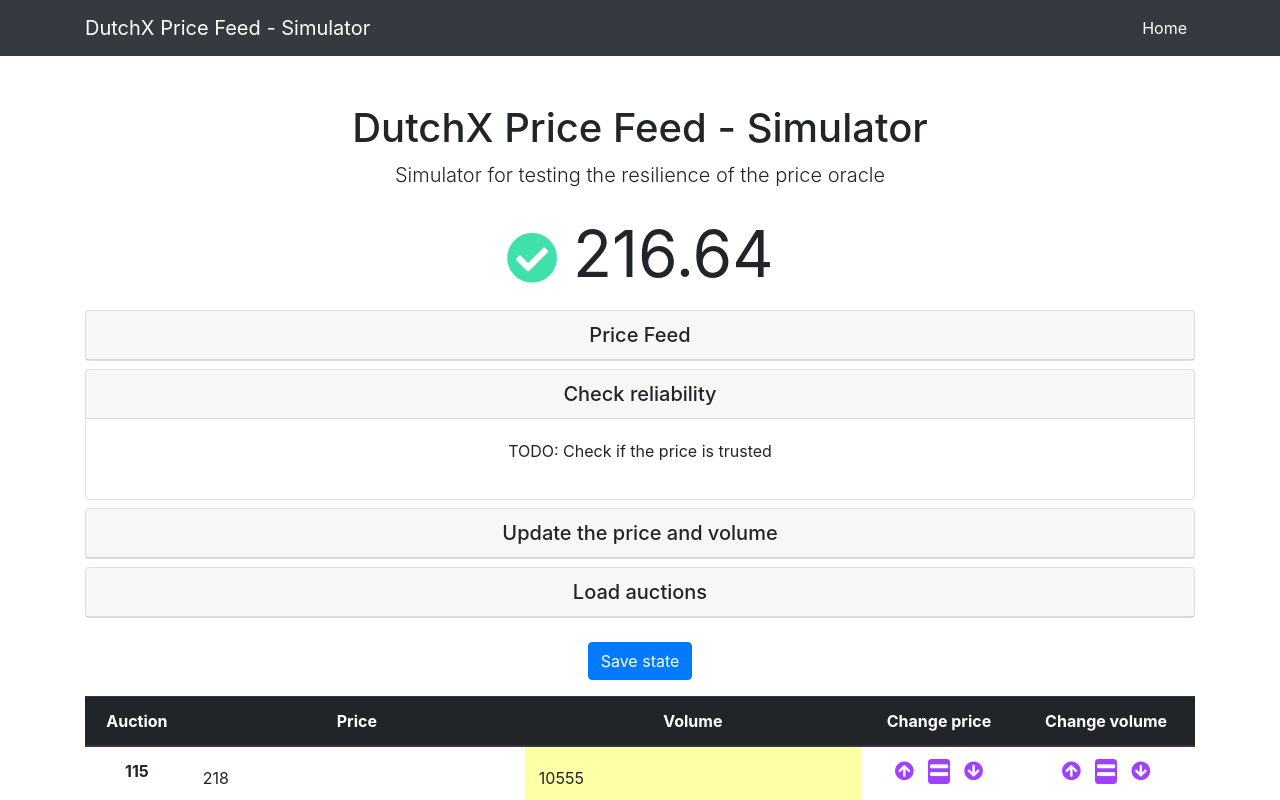
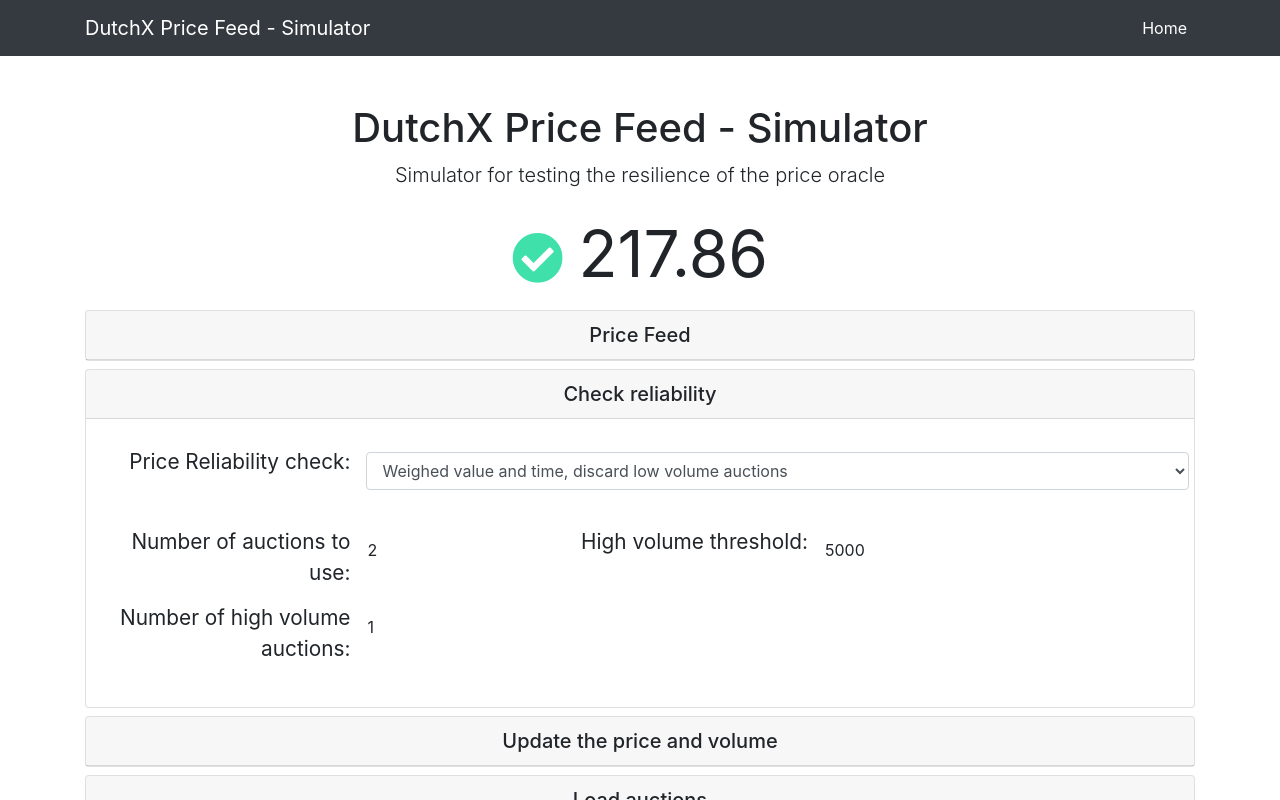
Before and after one commit to anxolin/-dx-price-feed-simulator, a React (Create React App) app: page / in a window 1280 px wide. Both pictures are taken after a click on the element "Check reliability". Shown: the top 800 px of the page. Built offline with nearby package versions, Linux system fonts and the light colour scheme.

Commit message:
Implement has relible price

```diff
--- a/src/PriceSimulator.js
+++ b/src/PriceSimulator.js
@@ -1,7 +1,8 @@
 import React, { Component } from 'react'
 import priceUtils from './priceUtils'
 const AUCTIONS = 15
-const NUM_AUCTIONS_TO_USE_DEFAULT = 10
+const NUM_AUCTIONS_TO_USE_DEFAULT = 2
+const MIN_NUM_OF_HIGH_VOLUME_AUCTIONS = 1
 const HIGH_VOLUME_THRESHOLD_DEFAULT = 5000
 const WEIGHED_VOLUME_CONSTANT = 100
 const WEIGHED_TIME_CONSTANT = 100
@@ -27,6 +28,7 @@ class PriceSimulator extends Component {
     highVolumeThreshold: HIGH_VOLUME_THRESHOLD_DEFAULT,
     volumeConstant: WEIGHED_VOLUME_CONSTANT,
     timeConstant: WEIGHED_TIME_CONSTANT,
+    minNumOfHighVolumeAuctions: MIN_NUM_OF_HIGH_VOLUME_AUCTIONS,
     visiblePriceFeed: false,
     visibleCheckReliability: false,
     visibleUpdateAll: false,
@@ -182,10 +184,11 @@ class PriceSimulator extends Component {
     return (
      <form className="price-simulator">
        <div className="price">
-        <i class={ 'fas ' + (priceUtils.isReliablePrice({
+        <i className={ 'fas ' + (priceUtils.isReliablePrice({
             auctions: this.state.auctions,
             numAuctionToUse: this.state.numAuctionToUse,
-            highVolumeThreshold: this.state.highVolumeThreshold
+            highVolumeThreshold: this.state.highVolumeThreshold,
+            minNumOfHighVolumeAuctions: this.state.minNumOfHighVolumeAuctions
         }) ? 'fa-check-circle' : 'fa-times-circle') }></i>
         {
           priceUtils.formatPrice(priceUtils.getPrice({
@@ -274,10 +277,55 @@ class PriceSimulator extends Component {
             onClick={ () => this.setState({ visibleCheckReliability: !this.state.visibleCheckReliability }) }>
             Check reliability
           </h5>
-          <div className="card-body" style={{ display: this.state.visibleCheckReliability ? 'block' : 'none' }}>
-            <p>
-              TODO: Check if the price is trusted
-            </p>
+          <div className="card-body" style={{ display: (this.state.visibleCheckReliability ? 'block' : 'none') }}>
+            <div className="form-group row">
+              <label className="col-sm-3 col-form-label">Price Reliability check:</label>
+              <div className="col-sm-9 actions">
+                <select className="form-control" id="priceFeed">
+                  <option>Weighed value and time, discard low volume auctions</option>
+                </select>
+              </div>
+            </div>
+            <div className="form-group row">
+            <label htmlFor="numAuctionToUse" className="col-sm-3 col-form-label">
+              Number of auctions to use:
+            </label>
+            <div className="col-sm-2 actions">
+              <input
+                type="number"
+                className="form-control-plaintext"
+                id="numAuctionToUse"
+                value={ this.state.numAuctionToUse }
+                onChange={ event => this.setState({ numAuctionToUse: parseInt(event.target.value) }) }
+              />
+            </div>
+
+            <label htmlFor="highVolumeThreshold" className="col-sm-3 col-form-label">
+              High volume threshold:
+            </label>
+            <div className="col-sm-2 actions">
+              <input
+                type="number"
+                className="form-control-plaintext"
+                id="highVolumeThreshold"
+                value={ this.state.highVolumeThreshold }
+                onChange={ event => this.setState({ highVolumeThreshold: parseInt(event.target.value) }) }
+              />
+            </div>
+
+            <label htmlFor="minNumOfHighVolumeAuctions" className="col-sm-3 col-form-label">
+              Number of high volume auctions:
+            </label>
+            <div className="col-sm-2 actions">
+              <input
+                type="number"
+                className="form-control-plaintext"
+                id="minNumOfHighVolumeAuctions"
+                value={ this.state.minNumOfHighVolumeAuctions }
+                onChange={ event => this.setState({ minNumOfHighVolumeAuctions: parseInt(event.target.value) }) }
+              />
+            </div>
+            </div>
           </div>
         </div>
 
--- a/src/priceUtils.js
+++ b/src/priceUtils.js
@@ -1,12 +1,31 @@
 const WEIGHED_VOLUME_CONSTANT = 100
 const WEIGHED_TIME_CONSTANT = 2
+
+// ALSO, the other problem to solve is. How to decide if we trust a price. I was thinking in using:
+// - At least M high volume auctions in last N auctions
+// - typical deviation small for N auctions
+// - The “Trusted price” differ less than XX% from the last price
 
 function isReliablePrice ({
   auctions,
   numAuctionToUse = 2,
+  minNumOfHighVolumeAuctions = 1,
   highVolumeThreshold = 1000
 }) {
-  return true
+  console.log('isReliablePrice', { numAuctionToUse, minNumOfHighVolumeAuctions, highVolumeThreshold })
+  const usedAuctions = auctions.slice(0, numAuctionToUse)
+  const numOfHighVolumeAuctions = usedAuctions.reduce((count, { auctionIndex, price, volume }, index) => {
+    if (volume > highVolumeThreshold) {
+      return count + 1
+    } else {
+      return count
+    }
+  }, 0)
+
+  const isReliable = numOfHighVolumeAuctions >= minNumOfHighVolumeAuctions
+  console.log('numOfHighVolumeAuctions: %s - Reliable: %s', numOfHighVolumeAuctions, isReliable)
+
+  return isReliable
 }
 
 function getPrice ({
@@ -16,7 +35,7 @@ function getPrice ({
   volumeConstant = WEIGHED_VOLUME_CONSTANT,
   timeConstant = WEIGHED_TIME_CONSTANT
 }) {
-  console.log({ numAuctionToUse, highVolumeThreshold, volumeConstant, timeConstant })
+  console.log('getPrice', { numAuctionToUse, highVolumeThreshold, volumeConstant, timeConstant })
 
   let numerator = 0
   let denominator = 0
```
